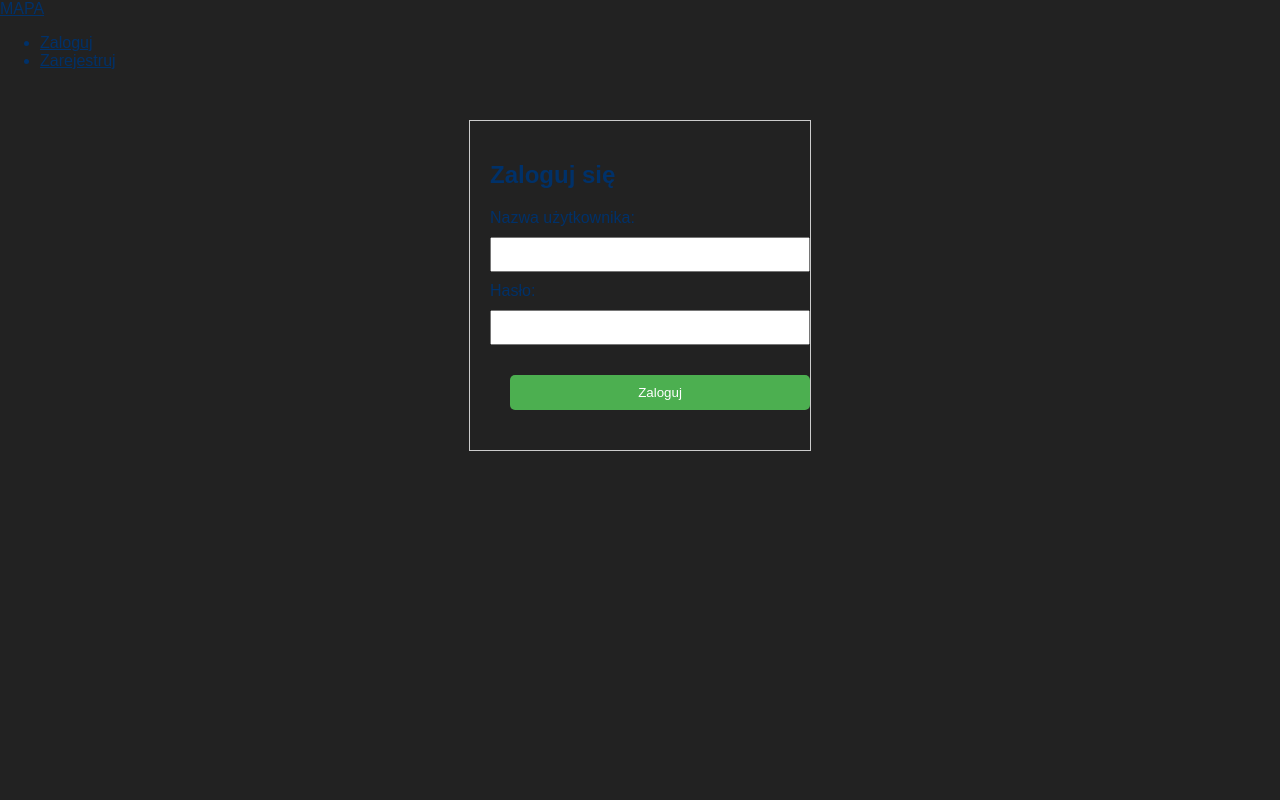
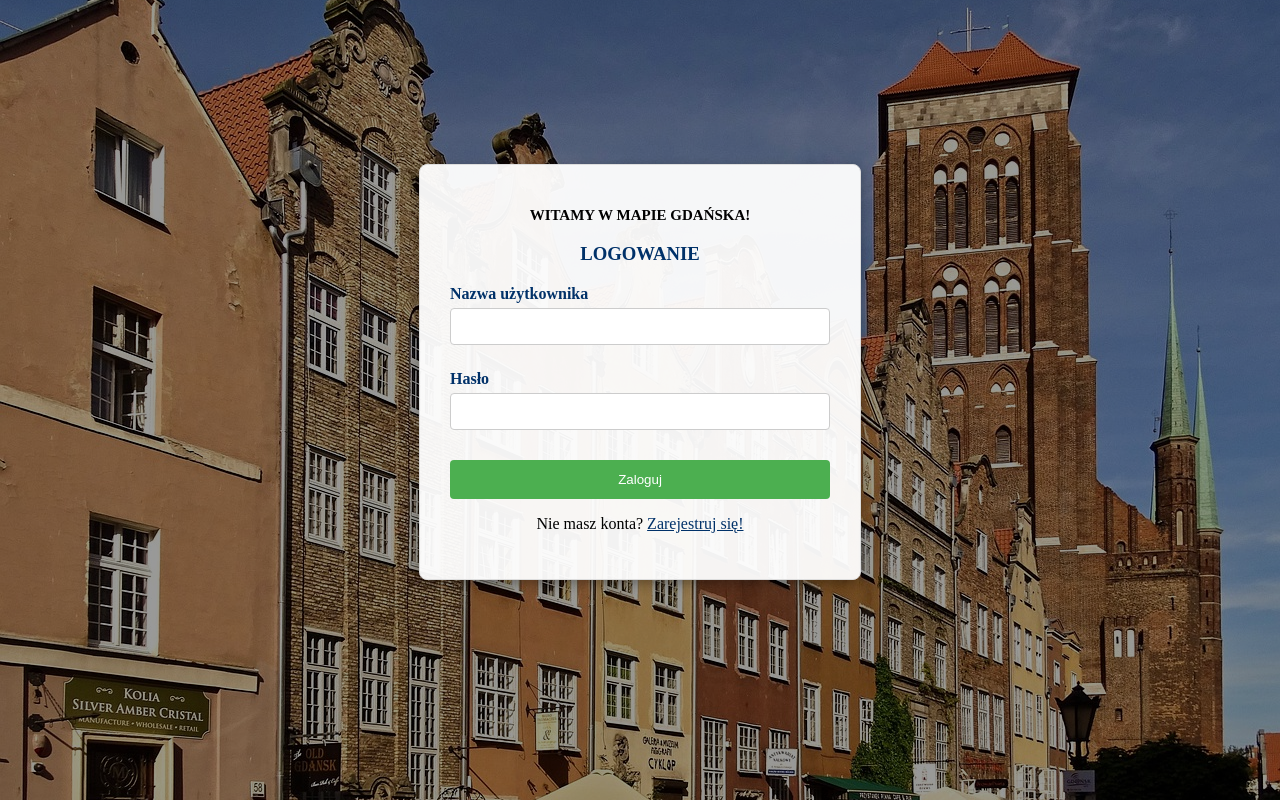
Before and after one commit to fist-it/all_in-BEST2025, a Flask app: page /login in a window 1280 px wide. Run offline with Flask 3, Linux system fonts and the light colour scheme.

Commit message:
Initial Login and Register UI

```diff
--- a/static/styles/login.css
+++ b/static/styles/login.css
@@ -1,33 +1,135 @@
-*
- {
-    color:#003169;
-    transition: all 300ms ease;
- }
+html, body {
+    height: 100%;
+    margin: 0;
+    padding: 0;
+}
+
+.slider-background {
+    position: fixed;
+    top: 0;
+    left: 0;
+    width: 100%;
+    height: 100%;
+    z-index: -1;
+    overflow: hidden;
+}
+
+.slide {
+    position: absolute;
+    top: 0;
+    left: 0;
+    width: 100%;
+    height: 100%;
+    background-size: cover;
+    background-position: center;
+    opacity: 0;
+    transition: opacity 1s ease-in-out;
+}
+
+#slide-1 {
+    background-image: url("../images/login/img1.jpg");
+}
+#slide-2 {
+    background-image: url("../images/login/img2.jpg");
+}
+#slide-3 {
+    background-image: url("../images/login/img3.jpg");
+}
+#slide-4 {
+    background-image: url("../images/login/img4.jpg");
+}
+
+.overlay {
+    position: fixed;
+    top: 0;
+    left: 0;
+    width: 100%;
+    height: 100%;
+    background: rgba(0, 0, 0, 0.4);
+    z-index: 0;
+}
+
+.log-container {
+    display: flex;
+    justify-content: center;
+    align-items: center;
+    position: relative;
+    height: calc(100vh - 56px);
+    width: 100%;
+}
 
 .log {
-    max-width: 300px;
-    margin: 50px auto;
-    padding: 20px;
+    max-width: 380px;
+    width: 90%;
+    padding: 30px;
+    background-color: rgba(255, 255, 255, 0.95);
+    border: 1px solid #ddd;
+    border-radius: 8px;
+    box-shadow: 0 4px 12px rgba(0, 0, 0, 0.3);
+    text-align: center;
+    z-index: 1;
+}
+
+.log h2{
+    color: mix(#fff, #e91e63, 85%);
+	font-size: 15px ;
+	font-weight: 900;
+	text-shadow:
+		-0.0075em 0.0075em 0 mix(#fff, #e91e63, 94%),
+		0.005em 0.005em 0 mix(#fff, #e91e63, 60%),
+		0.01em 0.01em 0 mix(#fff, #e91e63, 62%),
+		0.015em 0.015em mix(#fff, #e91e63, 64%),
+		0.02em 0.02em 0 mix(#fff, #e91e63, 66%),
+		0.025em 0.025em 0 mix(#fff, #e91e63, 68%),
+		0.03em 0.03em 0 mix(#fff, #e91e63, 70%),
+		0.035em 0.035em 0 mix(#fff, #e91e63, 72%);
+}
+
+.log h3 {
+    color: #003169;
+    margin-bottom: 20px;
+    font-weight: bold;
+}
+
+.log label {
+    display: block;
+    text-align: left;
+    margin-top: 10px;
+    font-weight: 600;
+    color: #003169;
+}
+
+.log input {
+    width: 100%;
+    padding: 10px;
+    margin: 5px 0 15px 0;
     border: 1px solid #ccc;
+    border-radius: 4px;
+    box-sizing: border-box;
 }
 
 .button {
     width: 100%;
-    padding: 10px;
+    padding: 12px;
     background-color: #4CAF50;
     color: white;
     border: none;
     cursor: pointer;
+    border-radius: 4px;
+    margin-top: 15px;
+    transition: background-color 300ms ease;
 }
 
-#username {
-    width: 100%;
-    padding: 8px;
-    margin: 10px 0;
+.button:hover {
+    background-color: #45a049;
 }
 
-#password {
-    width: 100%;
-    padding: 8px;
-    margin: 10px 0;
+.log a {
+    color: #003169;
+    transition: color 300ms ease;
 }
+
+.log a:hover {
+    color: #4CAF50;
+    text-decoration: underline;
+}
--- a/templates/login.html
+++ b/templates/login.html
@@ -1,22 +1,61 @@
-{% extends "base.html" %}
-{% block title %}Logowanie{% endblock %}
+
+{% block title %} {% endblock %}
+
+{% block head %}
+    <link rel="stylesheet" href="{{ url_for('static', filename='styles/login.css') }}">
+{% endblock %}
+
 {% block content %}
-<link rel="stylesheet" type="text/css" href="/styles/login.css" />
+    <div class="slider-background">
+        <div class="slide" id="slide-1"></div>
+        <div class="slide" id="slide-2"></div>
+        <div class="slide" id="slide-3"></div>
+        <div class="slide" id="slide-4"></div>
+    </div>
+
+    <div class="overlay"></div>
+
+    <div class="log-container">
         <div class="log">
-    <h2>Zaloguj się</h2>
+            <h2>WITAMY W MAPIE GDAŃSKA!</h2>
+            <h3>LOGOWANIE</h3>
 
             {% if error %}
-        <p class="flash-message">{{ error }}</p>
+                <p class="flash-message alert alert-danger">{{ error }}</p>
             {% endif %}
 
             <form method="POST" action="{{ url_for('login') }}">
-        <label for="username">Nazwa użytkownika:</label><br>
-        <input type="text" id="username" name="username" required style="width: 100%; padding: 8px; margin: 10px 0;"><br>
+                <label for="username">Nazwa użytkownika</label>
+                <input type="text" id="username" name="username" required>
 
-        <label for="password">Hasło:</label><br>
-        <input type="password" id="password" name="password" required style="width: 100%; padding: 8px; margin: 10px 0;"><br>
+                <label for="password">Hasło</label>
+                <input type="password" id="password" name="password" required>
 
-        <button type="submit" style="width: 100%; padding: 10px; background-color: #4CAF50; color: white; border: none; cursor: pointer;">Zaloguj</button>
+                <button type="submit" class="button">Zaloguj</button>
             </form>
+
+            <p class="mt-4">
+                Nie masz konta? <a href="{{ url_for('register') }}">Zarejestruj się!</a>
+            </p>
         </div>
+    </div>
+
+    <script>
+        const slides = document.querySelectorAll('.slide');
+        let currentSlide = 0;
+
+        function showSlide(index) {
+            slides.forEach((slide, i) => {
+                slide.style.opacity = (i === index) ? 1 : 0;
+            });
+        }
+
+        function nextSlide() {
+            currentSlide = (currentSlide + 1) % slides.length;
+            showSlide(currentSlide);
+        }
+
+        showSlide(currentSlide);
+        setInterval(nextSlide, 5000);
+    </script>
 {% endblock %}
```
Also changed, not shown: templates/register.html (+41 -12 lines), static/images/login/img1.jpg (added), static/images/login/img2.jpg (added), static/images/login/img3.jpg (added), static/images/login/img4.jpg (added). Lines whose indentation alone changed are shown as unchanged.
